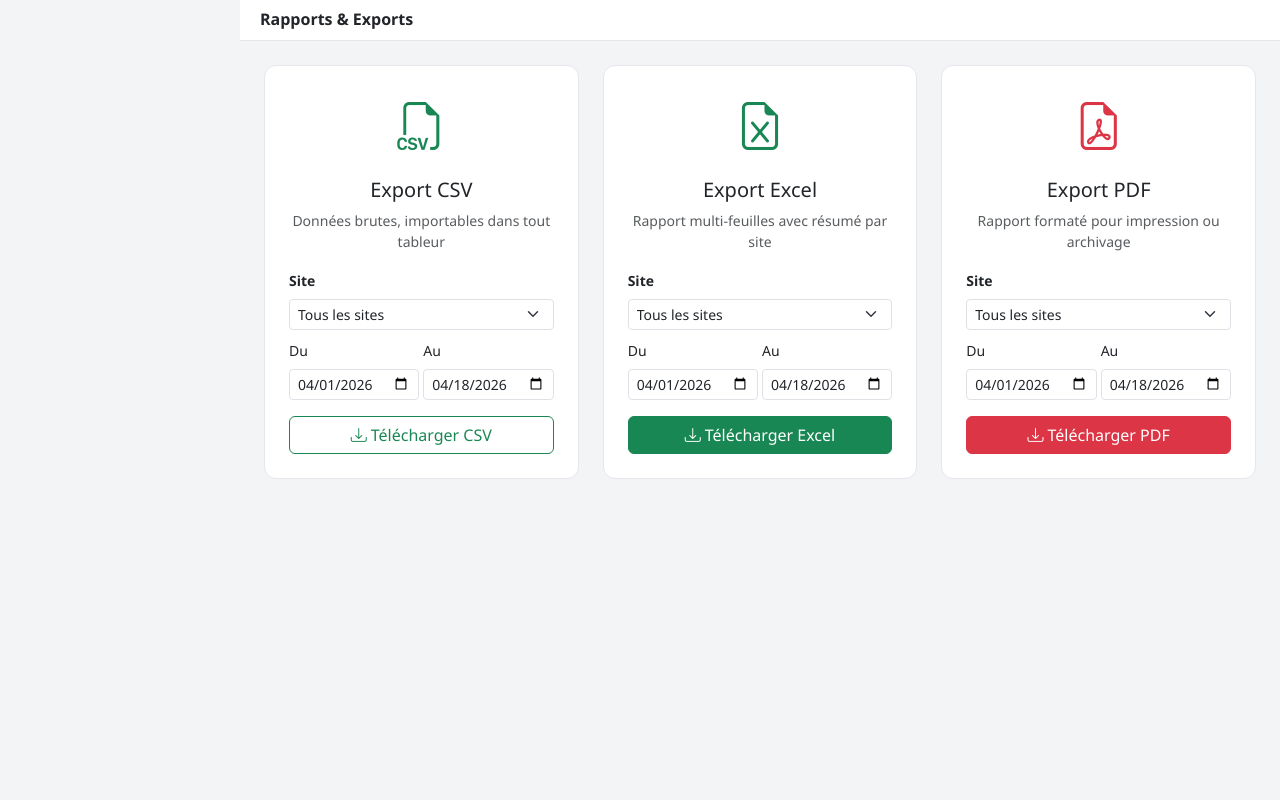
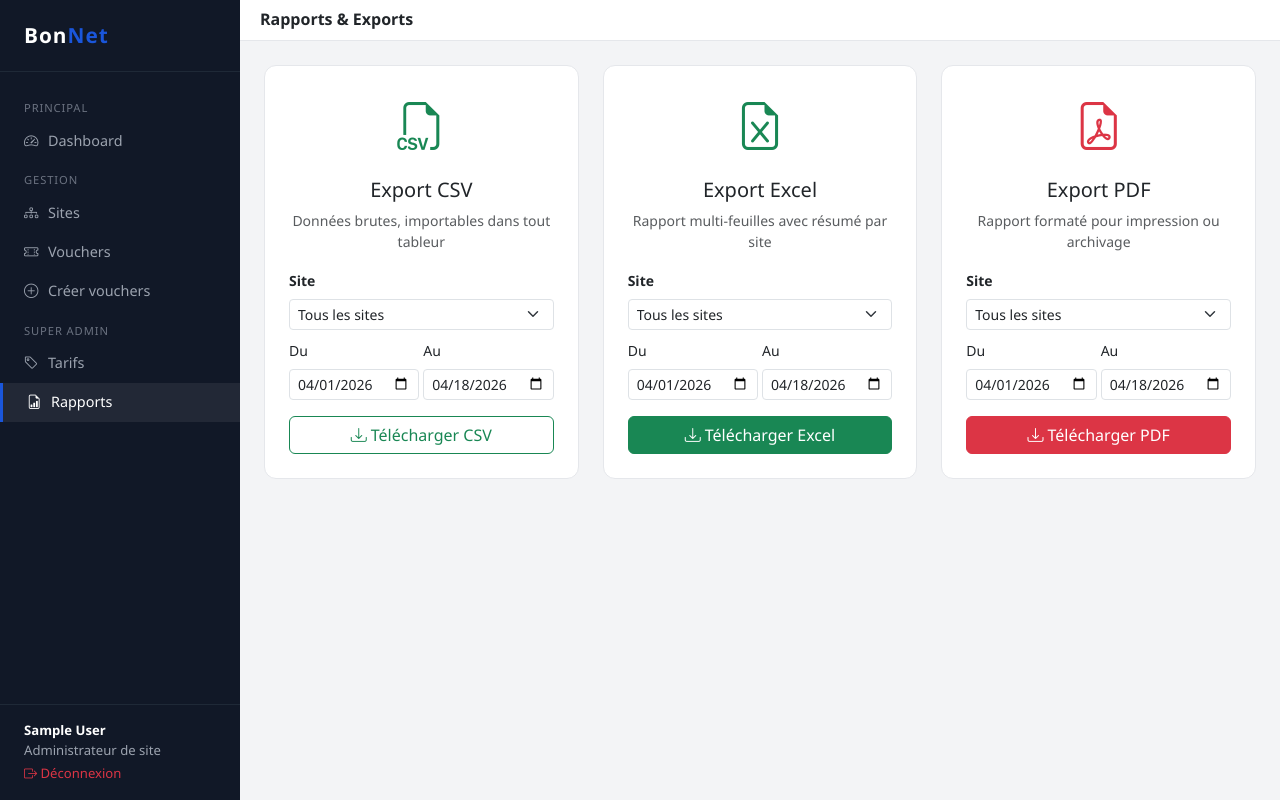
Before and after one commit to Vaillantval/Transversal-Voucher-Managing-system, a Django app: page /reports/ in a window 1280 px wide. Run offline with Django 5.2, Linux system fonts and the light colour scheme; the visitor is signed in with stand-in values (Sample User, id 1); data that the repository does not hold is empty.

Commit message:
Fix sidebar: replace Bootstrap offcanvas (was hiding sidebar on desktop) with custom CSS+JS drawer
Bootstrap offcanvas sets visibility:hidden by default which broke the desktop
layout. Now uses plain CSS transform + .open class toggle: fixed sidebar on
>=992px (unchanged), slide-in drawer with backdrop on <992px.

Co-Authored-By: Claude Sonnet 4.6 <noreply@anthropic.com>

```diff
--- a/templates/base.html
+++ b/templates/base.html
@@ -14,99 +14,103 @@
 }
 body { background: #F3F4F6; font-family: 'Segoe UI', system-ui, sans-serif; }
 
-/* ── Sidebar ───────────────────────────────────────────────── */
+/* ── Sidebar ────────────────────────────────────────────────── */
 .sidebar {
   width: var(--bn-sidebar-w);
+  min-height: 100vh;
   background: #111827;
-  display: flex;
-  flex-direction: column;
-  min-height: 100vh;
+  position: fixed;
+  top: 0; left: 0;
+  display: flex; flex-direction: column;
+  z-index: 1050;
 }
-/* On lg+ Bootstrap keeps the offcanvas visible as a regular element */
-@media (min-width: 992px) {
-  .sidebar {
-    position: fixed;
-    top: 0; left: 0;
-    z-index: 1000;
-    height: 100vh;
-  }
-  .main-content { margin-left: var(--bn-sidebar-w); }
-}
-/* On < lg Bootstrap hides offcanvas until toggled */
-@media (max-width: 991.98px) {
-  .sidebar { min-height: 100vh; }
-  .main-content { margin-left: 0; }
-}
-
 .sidebar-brand {
   padding: 1.25rem 1.5rem;
   border-bottom: 1px solid #1f2937;
   color: #fff;
-  font-size: 1.3rem;
-  font-weight: 700;
-  letter-spacing: 1px;
+  font-size: 1.3rem; font-weight: 700; letter-spacing: 1px;
   flex-shrink: 0;
 }
 .sidebar-brand span { color: var(--bn-blue); }
 .sidebar-nav { flex: 1; padding: 1rem 0; overflow-y: auto; }
 .sidebar-nav .nav-section {
-  font-size: .7rem;
-  text-transform: uppercase;
-  letter-spacing: .08em;
-  color: #6b7280;
-  padding: .75rem 1.5rem .25rem;
+  font-size: .7rem; text-transform: uppercase; letter-spacing: .08em;
+  color: #6b7280; padding: .75rem 1.5rem .25rem;
 }
 .sidebar-nav a {
   display: flex; align-items: center; gap: .6rem;
-  padding: .55rem 1.5rem;
-  color: #9ca3af;
-  text-decoration: none;
-  transition: all .15s;
-  font-size: .9rem;
+  padding: .55rem 1.5rem; color: #9ca3af;
+  text-decoration: none; transition: all .15s; font-size: .9rem;
 }
 .sidebar-nav a:hover, .sidebar-nav a.active {
-  background: rgba(255,255,255,.07);
-  color: #fff;
+  background: rgba(255,255,255,.07); color: #fff;
 }
 .sidebar-nav a.active { border-left: 3px solid var(--bn-blue); color: #fff; }
 .sidebar-user {
-  padding: 1rem 1.5rem;
-  border-top: 1px solid #1f2937;
-  color: #9ca3af;
-  font-size: .82rem;
-  flex-shrink: 0;
+  padding: 1rem 1.5rem; border-top: 1px solid #1f2937;
+  color: #9ca3af; font-size: .82rem; flex-shrink: 0;
+}
+/* Close button inside sidebar — only visible on mobile/tablet */
+.sidebar-close {
+  display: none;
+  background: none; border: none; color: #9ca3af;
+  font-size: 1.4rem; line-height: 1; padding: 0;
+  cursor: pointer;
+}
+.sidebar-close:hover { color: #fff; }
+
+/* ── Desktop (≥ 992px) : sidebar always visible ─────────────── */
+@media (min-width: 992px) {
+  .sidebar { transform: none !important; }
+  .main-content { margin-left: var(--bn-sidebar-w); }
+  #sidebar-hamburger { display: none !important; }
+  #sidebar-backdrop  { display: none !important; }
+  .sidebar-close     { display: none !important; }
 }
 
-/* ── Main layout ───────────────────────────────────────────── */
+/* ── Mobile / Tablet (< 992px) : sidebar as drawer ──────────── */
+@media (max-width: 991.98px) {
+  .sidebar {
+    transform: translateX(-100%);
+    transition: transform .28s ease;
+  }
+  .sidebar.open { transform: translateX(0); }
+  .main-content { margin-left: 0; }
+  .sidebar-close { display: inline-flex; align-items: center; }
+}
+
+/* Backdrop for mobile drawer */
+#sidebar-backdrop {
+  display: none;
+  position: fixed; inset: 0;
+  background: rgba(0,0,0,.45);
+  z-index: 1040;
+  cursor: pointer;
+}
+#sidebar-backdrop.open { display: block; }
+
+/* ── Main layout ────────────────────────────────────────────── */
 .main-content { min-height: 100vh; }
 .topbar {
-  background: #fff;
-  border-bottom: 1px solid #e5e7eb;
-  padding: .65rem 1.25rem;
-  position: sticky; top: 0;
-  z-index: 900;
+  background: #fff; border-bottom: 1px solid #e5e7eb;
+  padding: .65rem 1.25rem; position: sticky; top: 0; z-index: 900;
 }
 .page-body { padding: 1.5rem; }
 @media (max-width: 767.98px) {
   .page-body { padding: 1rem .75rem; }
-  .topbar   { padding: .5rem .75rem; }
+  .topbar    { padding: .5rem .75rem; }
 }
 
-/* ── Cards ─────────────────────────────────────────────────── */
+/* ── Cards ──────────────────────────────────────────────────── */
 .stat-card {
-  background: #fff;
-  border-radius: 12px;
-  padding: 1.25rem 1.5rem;
-  border: 1px solid #e5e7eb;
+  background: #fff; border-radius: 12px;
+  padding: 1.25rem 1.5rem; border: 1px solid #e5e7eb;
   transition: box-shadow .2s;
 }
 .stat-card:hover { box-shadow: 0 4px 12px rgba(0,0,0,.08); }
-@media (max-width: 575.98px) {
-  .stat-card { padding: 1rem; }
-}
+@media (max-width: 575.98px) { .stat-card { padding: 1rem; } }
 .stat-icon {
-  width: 44px; height: 44px;
-  border-radius: 10px;
+  width: 44px; height: 44px; border-radius: 10px;
   display: flex; align-items: center; justify-content: center;
   font-size: 1.25rem;
 }
@@ -114,9 +118,7 @@ body { background: #F3F4F6; font-family: 'Segoe UI', system-ui, sans-serif; }
 
 /* ── KPI values ─────────────────────────────────────────────── */
 .kpi-val { font-size: 2rem; font-weight: 700; line-height: 1; }
-@media (max-width: 575.98px) {
-  .kpi-val { font-size: 1.5rem !important; }
-}
+@media (max-width: 575.98px) { .kpi-val { font-size: 1.5rem !important; } }
 
 /* ── Badge status ───────────────────────────────────────────── */
 .badge-active  { background: #d1fae5; color: #065f46; }
@@ -126,12 +128,9 @@ body { background: #F3F4F6; font-family: 'Segoe UI', system-ui, sans-serif; }
 
 /* ── Tables ─────────────────────────────────────────────────── */
 .table-bn thead th {
-  background: #F9FAFB;
-  font-size: .8rem;
-  text-transform: uppercase;
-  letter-spacing: .04em;
-  color: #6b7280;
-  border-bottom: 2px solid #e5e7eb;
+  background: #F9FAFB; font-size: .8rem;
+  text-transform: uppercase; letter-spacing: .04em;
+  color: #6b7280; border-bottom: 2px solid #e5e7eb;
 }
 
 /* ── Utilities ──────────────────────────────────────────────── */
@@ -142,19 +141,23 @@ body { background: #F3F4F6; font-family: 'Segoe UI', system-ui, sans-serif; }
 </head>
 <body>
 
-<!-- ══ Sidebar (offcanvas on mobile/tablet, fixed on desktop) ══ -->
-<nav class="sidebar offcanvas offcanvas-start offcanvas-lg"
-     tabindex="-1" id="sidebar" aria-labelledby="sidebarBrandLabel">
+<!-- Backdrop (mobile only) -->
+<div id="sidebar-backdrop" onclick="closeSidebar()"></div>
 
-  <!-- Close button visible only on mobile/tablet -->
-  <div class="d-flex align-items-center justify-content-between d-lg-none px-3 py-2"
-       style="border-bottom:1px solid #1f2937">
-    <span class="sidebar-brand mb-0 pb-0 border-0" id="sidebarBrandLabel">Bon<span>Net</span></span>
-    <button type="button" class="btn-close btn-close-white"
-            data-bs-dismiss="offcanvas" data-bs-target="#sidebar" aria-label="Fermer"></button>
+<!-- ══ Sidebar ══ -->
+<nav class="sidebar" id="sidebar">
+  <!-- Header mobile : brand + close -->
+  <div class="d-flex align-items-center justify-content-between px-3 py-2 d-lg-none"
+       style="border-bottom:1px solid #1f2937;min-height:56px">
+    <span style="color:#fff;font-size:1.2rem;font-weight:700;letter-spacing:1px">
+      Bon<span style="color:var(--bn-blue)">Net</span>
+    </span>
+    <button class="sidebar-close" onclick="closeSidebar()" aria-label="Fermer">
+      <i class="bi bi-x-lg"></i>
+    </button>
   </div>
 
-  <!-- Brand visible only on desktop -->
+  <!-- Brand desktop -->
   <div class="sidebar-brand d-none d-lg-block">Bon<span>Net</span></div>
 
   <div class="sidebar-nav">
@@ -203,10 +206,10 @@ body { background: #F3F4F6; font-family: 'Segoe UI', system-ui, sans-serif; }
 <div class="main-content">
   <div class="topbar d-flex align-items-center gap-2">
 
-    <!-- Hamburger — hidden on desktop -->
-    <button class="btn btn-link p-0 text-secondary d-lg-none me-1 flex-shrink-0"
-            type="button"
-            data-bs-toggle="offcanvas" data-bs-target="#sidebar" aria-controls="sidebar">
+    <!-- Hamburger (mobile/tablet only) -->
+    <button id="sidebar-hamburger"
+            class="btn btn-link p-0 text-secondary me-1 flex-shrink-0"
+            onclick="openSidebar()" aria-label="Menu">
       <i class="bi bi-list" style="font-size:1.5rem"></i>
     </button>
 
@@ -222,19 +225,27 @@ body { background: #F3F4F6; font-family: 'Segoe UI', system-ui, sans-serif; }
   </div>
 
   <div class="page-body">
-    <!-- Flash messages for mobile (below topbar) -->
     {% for message in messages %}
     <div class="alert alert-{% if message.tags == 'error' %}danger{% else %}{{ message.tags }}{% endif %} py-2 px-3 mb-3 small d-sm-none">
       {{ message }}
     </div>
     {% endfor %}
-
     {% block content %}{% endblock %}
   </div>
 </div>
 
 <script src="https://cdn.jsdelivr.net/npm/bootstrap@5.3.3/dist/js/bootstrap.bundle.min.js"></script>
 <script src="https://cdn.jsdelivr.net/npm/chart.js@4.4.3/dist/chart.umd.min.js"></script>
+<script>
+function openSidebar() {
+  document.getElementById('sidebar').classList.add('open');
+  document.getElementById('sidebar-backdrop').classList.add('open');
+}
+function closeSidebar() {
+  document.getElementById('sidebar').classList.remove('open');
+  document.getElementById('sidebar-backdrop').classList.remove('open');
+}
+</script>
 {% block extra_js %}{% endblock %}
 </body>
 </html>
```
